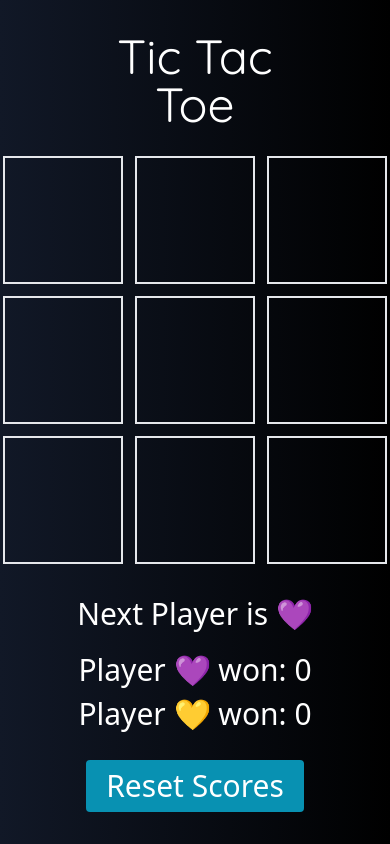
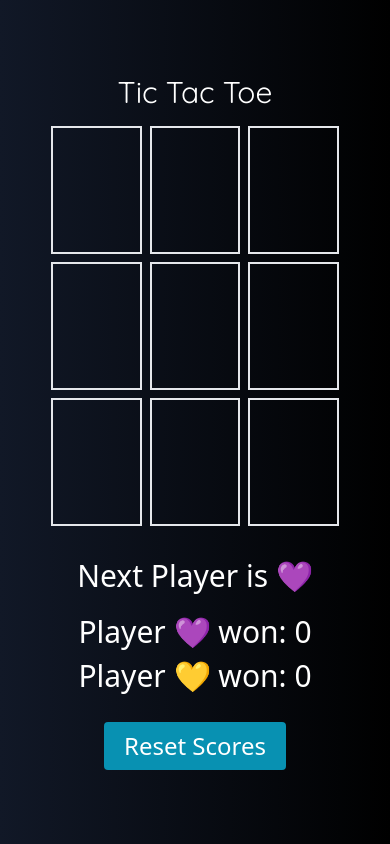
Before and after one commit to yukosuga/tic-tac-toe, a React (Vite) app: page / in a window 390 px wide. Built offline with nearby package versions, Linux system fonts and the light colour scheme.

Commit message:
Added responsive

```diff
--- a/src/App.tsx
+++ b/src/App.tsx
@@ -126,12 +126,12 @@ function App() {
   };
 
   return (
-    <div className="h-screen p-24 bg-gradient-to-r from-gray-900 to-black flex flex-col justify-center items-center">
-      <h1 className="text-center text-5xl mb-7 font-display text-white">
+    <div className="h-screen p-6 sm:p-12 md:p-24 bg-gradient-to-r from-gray-900 to-black flex flex-col justify-center items-center">
+      <h1 className="text-center text-3xl sm:text-4xl md:text-5xl mb-4 sm:mb-6 md:mb-7 font-display text-white">
         Tic Tac Toe
       </h1>
       <div>
-        <div className="grid grid-cols-3 gap-3 mx-auto w-96">
+        <div className="grid grid-cols-3 gap-2 md:gap-3 mx-auto w-72 md:w-96">
           {gameState.map((player, index) => (
             <Square
               key={index}
@@ -141,7 +141,7 @@ function App() {
           ))}
         </div>
 
-        <div className="flex flex-col items-center justify-center mx-auto w-96 text-3xl">
+        <div className="flex flex-col items-center justify-center mx-auto w-72 md:w-96 text-3xl">
           <p className="text-white mt-8">
             Next Player is <span>{currentPlayer}</span>
           </p>
@@ -153,7 +153,7 @@ function App() {
           </p>
 
           <button
-            className="bg-cyan-600 hover:bg-cyan-800 text-white py-2 px-5 rounded mt-7"
+            className="bg-cyan-600 hover:bg-cyan-800 text-white py-2 px-5 rounded mt-7 text-2xl"
             onClick={resetScores}
           >
             Reset Scores
--- a/src/index.css
+++ b/src/index.css
@@ -3,6 +3,7 @@
 @tailwind utilities;
 
 body {
+  margin: 0;
   height: 100%;
 }
 
```
